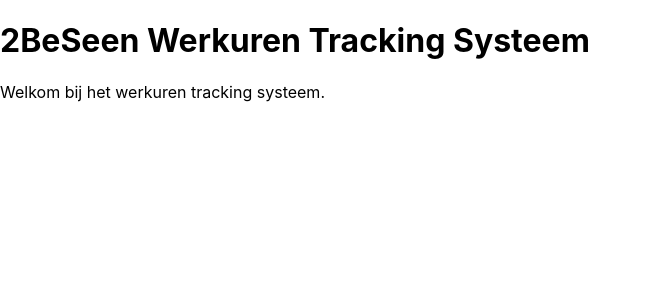
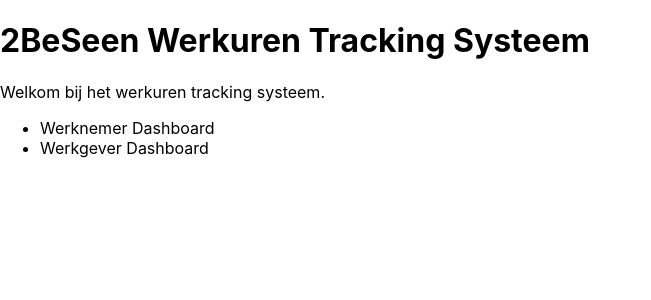
Before and after one commit to 2BeSeen/LED-tracking-system-2BESEEN, a Next.js app: page / in a window 1280 px wide. Shown: the top 300 px of the page, without its empty margins (0-651 px from the left). Built offline with nearby package versions, Linux system fonts and the light colour scheme.

Commit message:
Update index.tsx

```diff
--- a/pages/index.tsx
+++ b/pages/index.tsx
@@ -1,10 +1,17 @@
 import type { NextPage } from 'next'
+import Link from 'next/link'
 
 const Home: NextPage = () => {
   return (
     <div>
       <h1>2BeSeen Werkuren Tracking Systeem</h1>
       <p>Welkom bij het werkuren tracking systeem.</p>
+      <nav>
+        <ul>
+          <li><Link href="/employee/dashboard">Werknemer Dashboard</Link></li>
+          <li><Link href="/employer/dashboard">Werkgever Dashboard</Link></li>
+        </ul>
+      </nav>
     </div>
   )
 }
```
